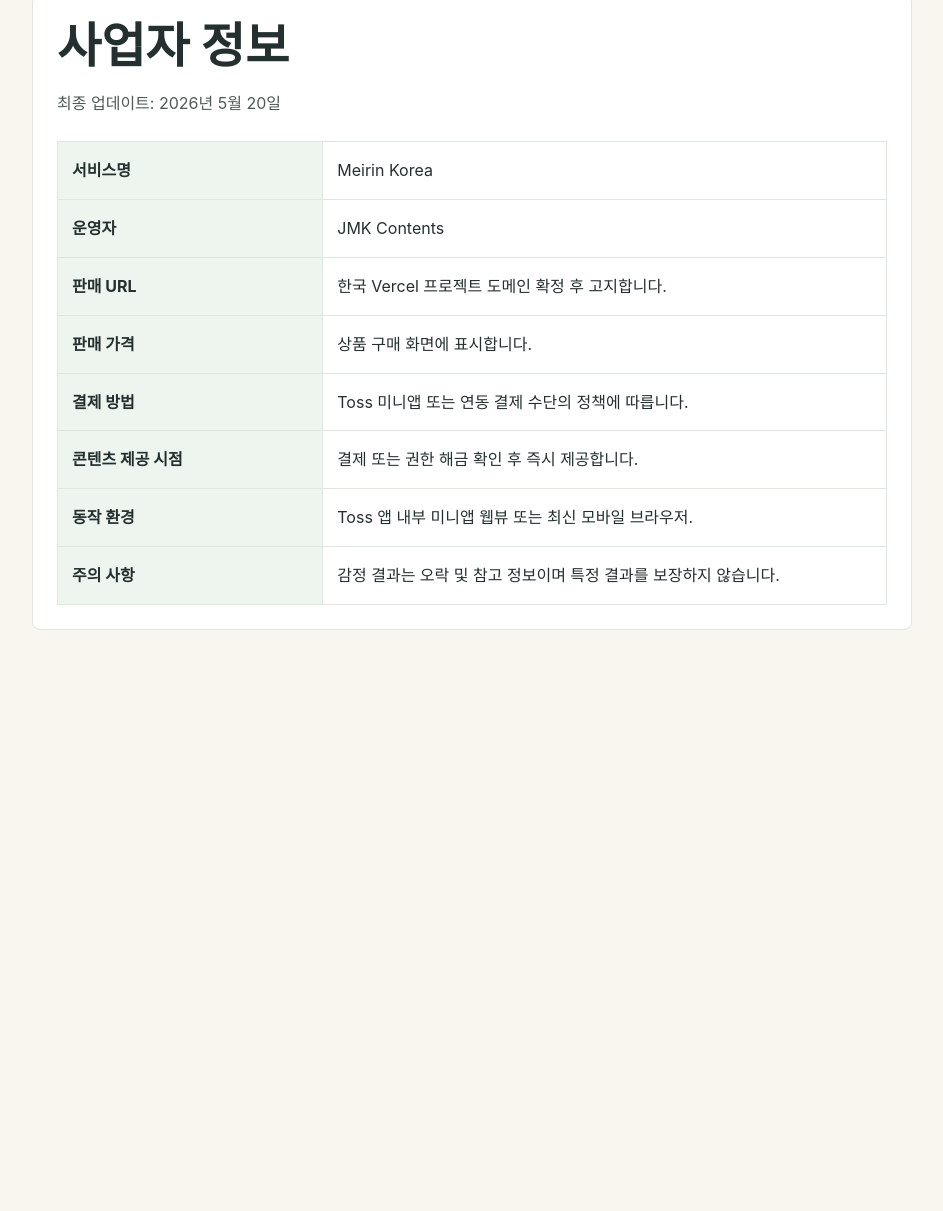
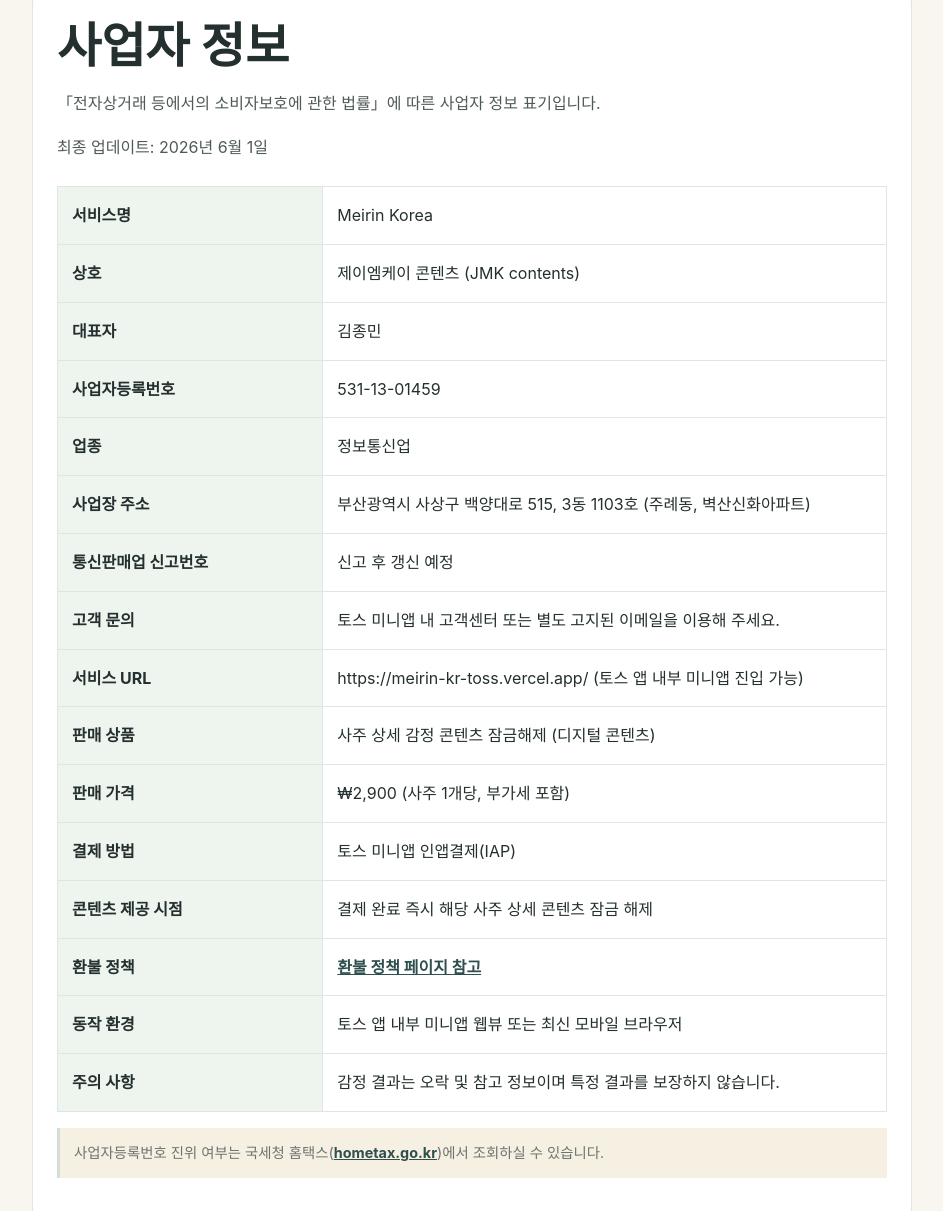
Before and after one commit to mangorocketofficial/meirin-legal, a plain HTML site: page tokusho.html in a window 1280 px wide. Shown: the part 102-1313 px from the top of the page, without its empty margins (168-1111 px from the left). Before the commit the page ends 800 px from the top, so only its background shows below. Drawn offline with Linux system fonts and the light colour scheme.

Commit message:
Update business registration info (제이엠케이 콘텐츠)

```diff
--- a/tokusho.html
+++ b/tokusho.html
@@ -15,6 +15,7 @@
       p { color: #4f5a56; }
       .back { display: inline-block; margin-bottom: 28px; }
       .panel { padding: 24px; border: 1px solid #dde6df; border-radius: 8px; background: #fff; }
+      .note { margin-top: 16px; padding: 12px 14px; border-left: 3px solid #d4ddd6; background: #f6f0e2; font-size: 0.9rem; color: #6b756f; }
     </style>
   </head>
   <body>
@@ -22,17 +23,27 @@
       <a class="back" href="/">← Meirin Korea</a>
       <section class="panel">
         <h1>사업자 정보</h1>
-        <p>최종 업데이트: 2026년 5월 20일</p>
+        <p>「전자상거래 등에서의 소비자보호에 관한 법률」에 따른 사업자 정보 표기입니다.</p>
+        <p>최종 업데이트: 2026년 6월 1일</p>
         <table>
           <tr><th>서비스명</th><td>Meirin Korea</td></tr>
-          <tr><th>운영자</th><td>JMK Contents</td></tr>
-          <tr><th>판매 URL</th><td>한국 Vercel 프로젝트 도메인 확정 후 고지합니다.</td></tr>
-          <tr><th>판매 가격</th><td>상품 구매 화면에 표시합니다.</td></tr>
-          <tr><th>결제 방법</th><td>Toss 미니앱 또는 연동 결제 수단의 정책에 따릅니다.</td></tr>
-          <tr><th>콘텐츠 제공 시점</th><td>결제 또는 권한 해금 확인 후 즉시 제공합니다.</td></tr>
-          <tr><th>동작 환경</th><td>Toss 앱 내부 미니앱 웹뷰 또는 최신 모바일 브라우저.</td></tr>
+          <tr><th>상호</th><td>제이엠케이 콘텐츠 (JMK contents)</td></tr>
+          <tr><th>대표자</th><td>김종민</td></tr>
+          <tr><th>사업자등록번호</th><td>531-13-01459</td></tr>
+          <tr><th>업종</th><td>정보통신업</td></tr>
+          <tr><th>사업장 주소</th><td>부산광역시 사상구 백양대로 515, 3동 1103호 (주례동, 벽산신화아파트)</td></tr>
+          <tr><th>통신판매업 신고번호</th><td>신고 후 갱신 예정</td></tr>
+          <tr><th>고객 문의</th><td>토스 미니앱 내 고객센터 또는 별도 고지된 이메일을 이용해 주세요.</td></tr>
+          <tr><th>서비스 URL</th><td>https://meirin-kr-toss.vercel.app/ (토스 앱 내부 미니앱 진입 가능)</td></tr>
+          <tr><th>판매 상품</th><td>사주 상세 감정 콘텐츠 잠금해제 (디지털 콘텐츠)</td></tr>
+          <tr><th>판매 가격</th><td>₩2,900 (사주 1개당, 부가세 포함)</td></tr>
+          <tr><th>결제 방법</th><td>토스 미니앱 인앱결제(IAP)</td></tr>
+          <tr><th>콘텐츠 제공 시점</th><td>결제 완료 즉시 해당 사주 상세 콘텐츠 잠금 해제</td></tr>
+          <tr><th>환불 정책</th><td><a href="./refund.html">환불 정책 페이지 참고</a></td></tr>
+          <tr><th>동작 환경</th><td>토스 앱 내부 미니앱 웹뷰 또는 최신 모바일 브라우저</td></tr>
           <tr><th>주의 사항</th><td>감정 결과는 오락 및 참고 정보이며 특정 결과를 보장하지 않습니다.</td></tr>
         </table>
+        <p class="note">사업자등록번호 진위 여부는 국세청 홈택스(<a href="https://www.hometax.go.kr/" target="_blank" rel="noopener">hometax.go.kr</a>)에서 조회하실 수 있습니다.</p>
       </section>
     </main>
   </body>
```
Also changed, not shown: privacy.html (+7 -1 lines).
